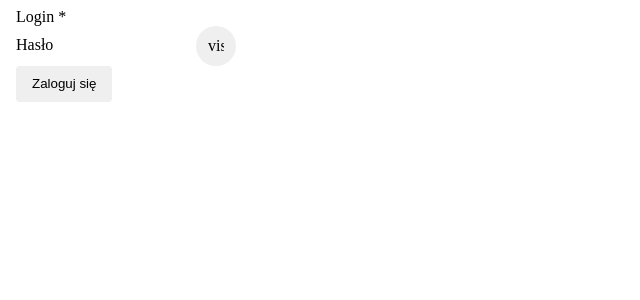
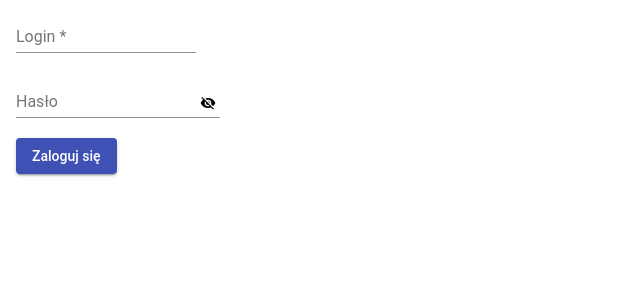
Before and after one commit to marekdabrowskinet/iCoode, an Angular app in the folder ClientApp/: page /Sign-in in a window 1280 px wide. Shown: the top 300 px of the page, without its empty margins (0-640 px from the left). Built offline with nearby package versions, Linux system fonts and the light colour scheme.

Commit message:
Fix Angular material

```diff
--- a/ClientApp/src/index.html
+++ b/ClientApp/src/index.html
@@ -6,6 +6,8 @@
   <base href="/">
   <meta name="viewport" content="width=device-width, initial-scale=1">
   <link rel="icon" type="image/x-icon" href="favicon.ico">
+  <link href="https://fonts.googleapis.com/icon?family=Material+Icons" rel="stylesheet">
+
 </head>
 <body>
   <app-root></app-root>
--- a/ClientApp/src/styles.scss
+++ b/ClientApp/src/styles.scss
@@ -1 +1,2 @@
 /* You can add global styles to this file, and also import other style files */
+@import "~@angular/material/prebuilt-themes/indigo-pink.css";
```
Also changed, not shown: ClientApp/package.json (+4 -4 lines), 1 other file (tests, documents, lock files or other folders).
